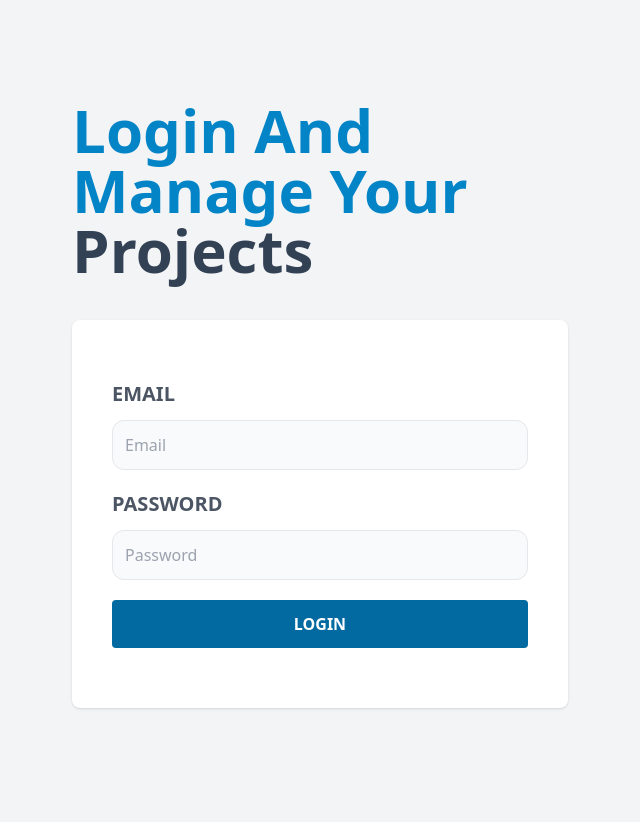
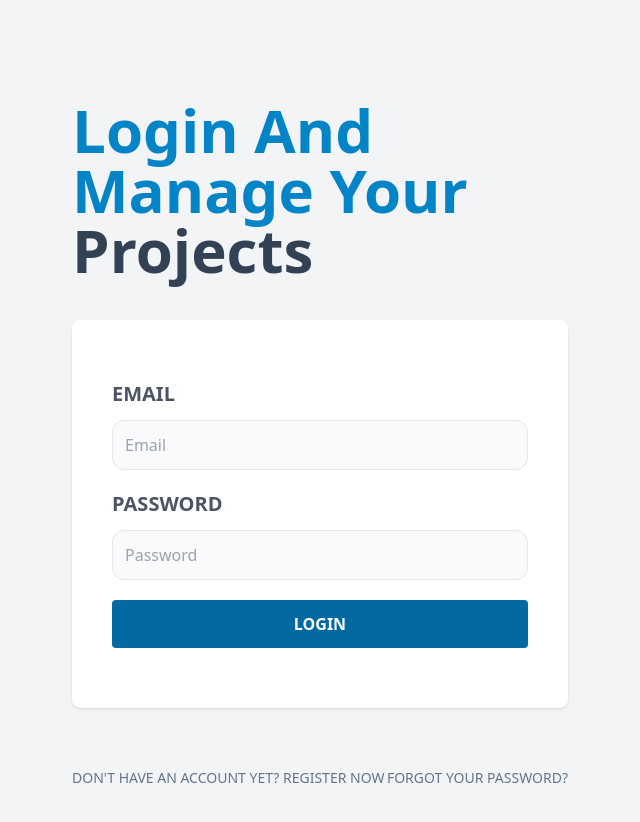
Before and after one commit to emilio-v/UpTask, a React (Vite) app in the folder frontend/: page / in a window 1280 px wide. Shown: the top 822 px of the page, without its empty margins (320-960 px from the left). Built offline with nearby package versions, Linux system fonts and the light colour scheme.

Commit message:
create nav on login screen

```diff
--- a/frontend/src/pages/Login.jsx
+++ b/frontend/src/pages/Login.jsx
@@ -1,4 +1,5 @@
 import React from "react";
+import { Link } from "react-router-dom";
 
 const Login = () => {
   return (
@@ -42,6 +43,21 @@
           className="bg-sky-700 w-full mb-5 py-3 text-white uppercase font-bold rounded hover:cursor-pointer hover:bg-sky-800 transition-colors"
         />
       </form>
+
+      <nav className="lg:flex lg:justify-between">
+        <Link
+          className="block text-center my-5 text-slate-500 uppercase text-sm"
+          to="/sign-up"
+        >
+          Don't have an account yet? Register now
+        </Link>
+        <Link
+          className="block text-center my-5 text-slate-500 uppercase text-sm"
+          to="/forgot-password"
+        >
+          Forgot your password?
+        </Link>
+      </nav>
     </>
   );
 };
```
